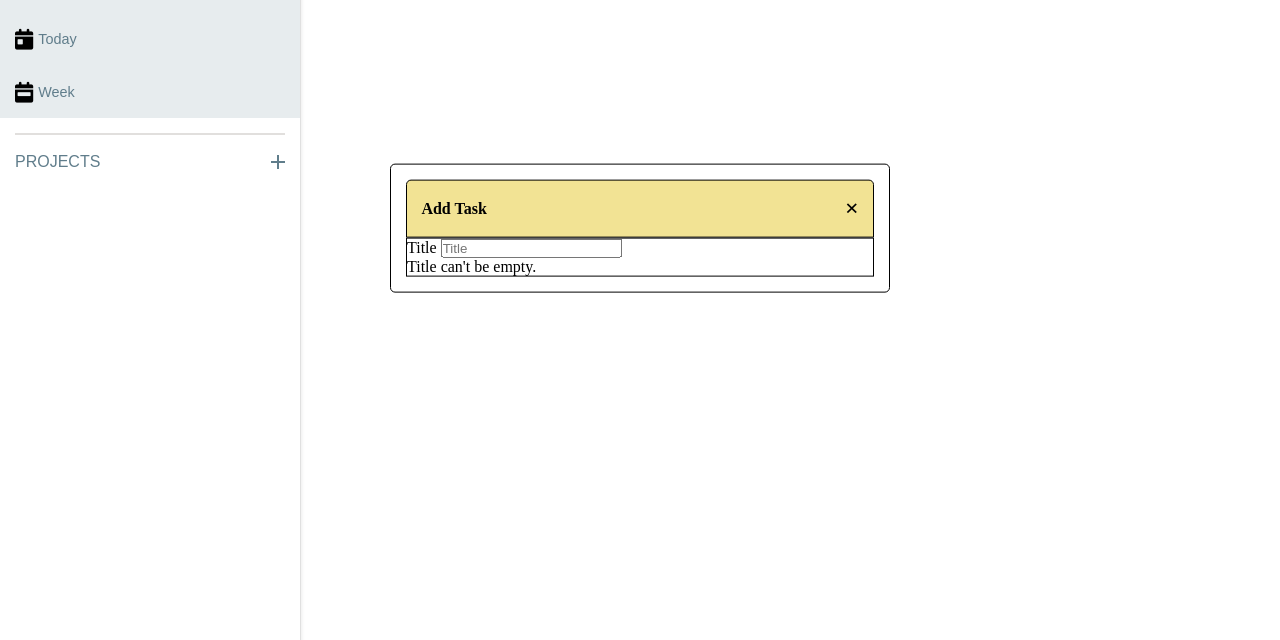
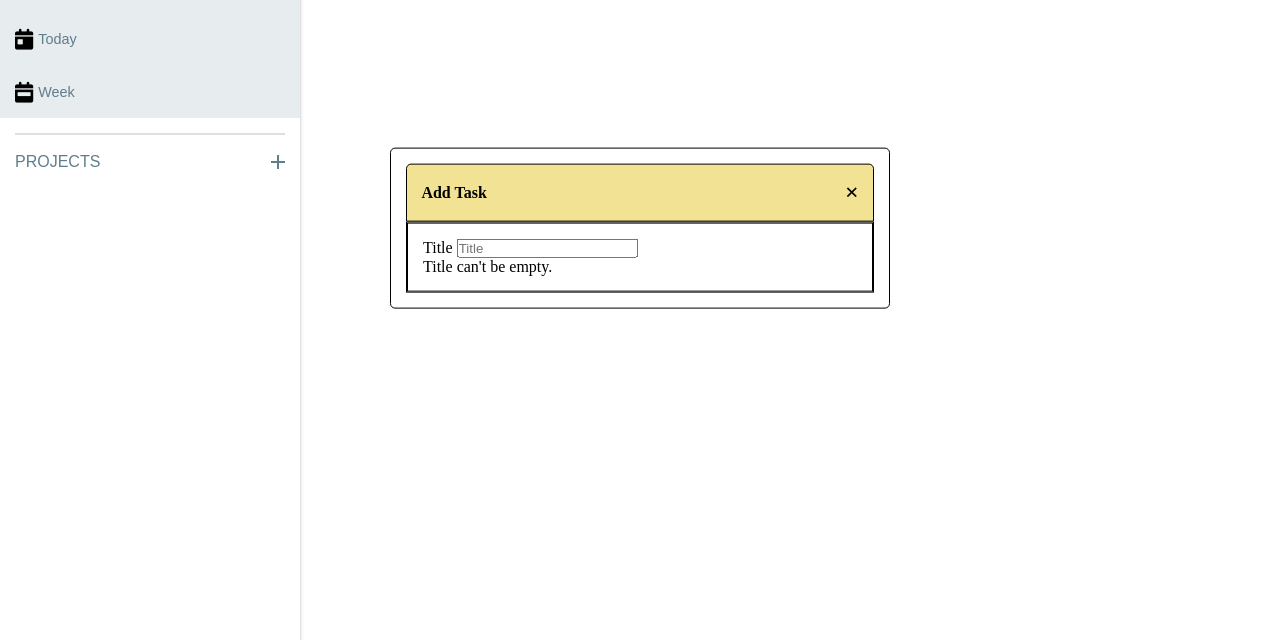
Before and after one commit to Rique2x/Todo-List, a plain HTML site: page index.html in a window 1280 px wide. Shown: the part 172-812 px from the top of the page. Drawn offline with Linux system fonts and the light colour scheme; files that its build step writes are made by us from their sources.

Commit message:
styling the modal form (scss)

```diff
--- a/styles/main.css
+++ b/styles/main.css
@@ -88,8 +88,18 @@ header {
   cursor: pointer;
 }
 .modal-header-cancel:hover {
-  color: #f1cb08;
+  color: #f0cb12;
   transition: 0.3s;
+}
+
+.modal-form {
+  border: 1px solid;
+  display: flex;
+  gap: 10px;
+  padding: 15px;
+  background-color: rgb(255, 255, 255);
+  flex-wrap: wrap;
+  justify-content: space-between;
 }
 
 nav {
```
Also changed, not shown: styles/main.min.css, 2 other files.
